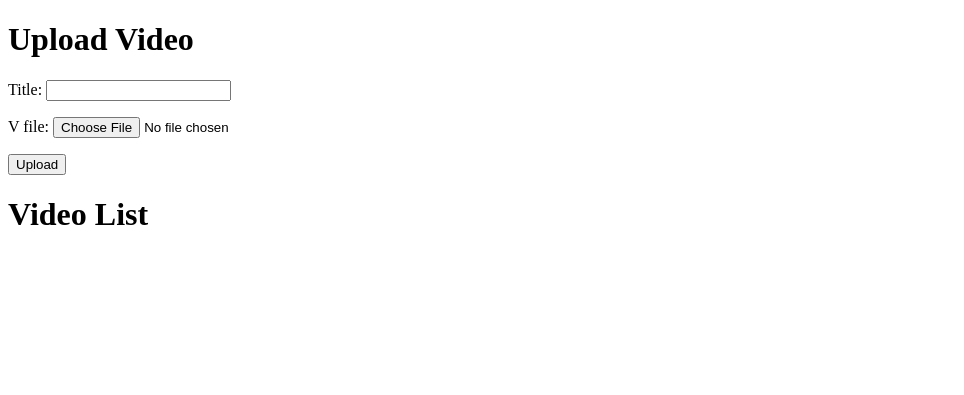
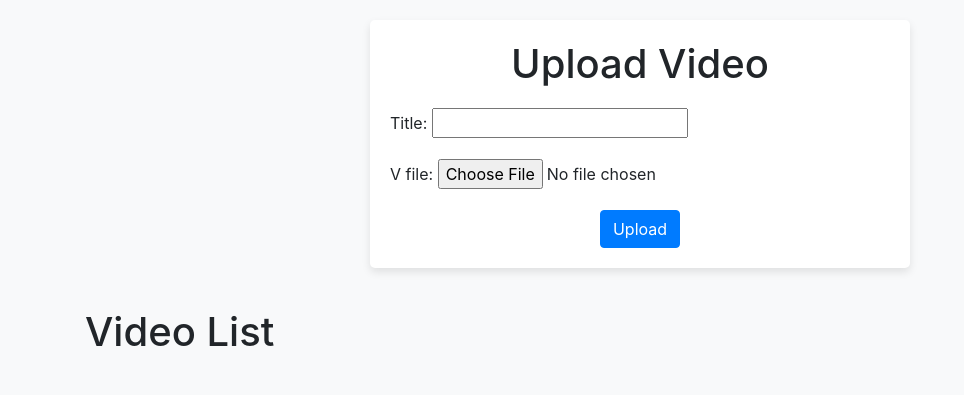
Before and after one commit to legionJP/Caption_Generator, a Django app: page / in a window 1280 px wide. Shown: the top 395 px of the page, without its empty margins (0-964 px from the left). Run offline with Django 4.2, Linux system fonts and the light colour scheme; data that the repository does not hold is empty; parts of the project's set-up code (start-up, migrations or seed data) failed here and were passed over; some libraries are stand-ins or nearby versions.

```diff
--- a/website/uploader/templates/uploader/home.html
+++ b/website/uploader/templates/uploader/home.html
@@ -5,50 +5,89 @@
     <meta charset="UTF-8">
     <meta name="viewport" content="width=device-width, initial-scale=1.0">
     <title>Video Uploader</title>
+    <!-- Bootstrap CSS -->
+    <link href="https://stackpath.bootstrapcdn.com/bootstrap/4.5.2/css/bootstrap.min.css" rel="stylesheet">
+    <style>
+        /* Custom styles */
+        body {
+            background-color: #f8f9fa;
+            padding: 20px;
+        }
+        h1 {
+            margin-bottom: 20px;
+        }
+        .video-card {
+            margin-bottom: 20px;
+        }
+        .video-container {
+            padding: 10px;
+            background-color: #fff;
+            border-radius: 5px;
+            box-shadow: 0 4px 8px rgba(0, 0, 0, 0.1);
+        }
+        .video-title {
+            font-size: 1.2em;
+            font-weight: bold;
+            margin-top: 10px;
+        }
+        .form-container {
+            padding: 20px;
+            background-color: #fff;
+            border-radius: 5px;
+            box-shadow: 0 4px 8px rgba(0, 0, 0, 0.1);
+            margin-bottom: 40px;
+        }
+    </style>
 </head>
 <body>
-    <h1>Upload Video</h1>
+    <div class="container">
+        <!-- Upload Form Section -->
+        <div class="row justify-content-center">
+            <div class="col-md-6">
+                <div class="form-container">
+                    <h1 class="text-center">Upload Video</h1>
                     <form method="post" enctype="multipart/form-data">
                         {% csrf_token %}
                         {{ form.as_p }}
-        <button type="submit">Upload</button>
+                        <div class="text-center">
+                            <button type="submit" class="btn btn-primary">Upload</button>
+                        </div>
                     </form>
+                </div>
+            </div>
+        </div>
 
+        <!-- Video List -->
+        <div class="row">
+            <div class="col-12">
                 <h1>Video List</h1>
-    <!-- <ul>
-        {% for video in videos %}
-        <li>{{ video.v_file.name }} - Processed: {{ video.processed_status }}</li>
-
-        <video width="640" height="360" controls>
-            <source src="{{ video.v_file.url }}" type="video/mp4">
-            {% for subtitle in video.subtitle_set.all %}
-            <track src="{{ subtitle.file.url }}" kind="subtitles" srclang="{{ subtitle.language }}" label="{{ subtitle.language }}">
-            {% endfor %}
-            Your browser does not support the video tag.
-        </video>
-
-        </li>
-        {% endfor %}
-    </ul> -->
+            </div>
 
             {% for video in videos %}
-    <video width="640" height="360" controls>
+            <div class="col-md-4">
+                <div class="video-container video-card">
+                    <video width="100%" height="auto" controls>
                         <!-- Video Source -->
                         <source src="{{ video.v_file.url }}" type="video/mp4">
-
                         <!-- Subtitles for multiple languages -->
                         {% for subtitle in video.video_subtitles.all %}
-        <track src="{{ subtitle.file.url }}" kind="subtitles" srclang="{{ subtitle.language }}" label="{{ subtitle.language }}">
+                        <track src="{{ subtitle.file.url }}" kind="subtitles" srclang="{{ subtitle.language }}" label="{{ subtitle.language }}" default>
                         {% endfor %}
-
                         <!-- Fallback message -->
                         Your browser does not support the video tag.
                     </video>
 
-    <h3>{{ video.title }}</h3>  <!-- Video Title -->
+                    <div class="video-title text-center">{{ video.title }}</div>  <!-- Video Title -->
+                </div>
+            </div>
             {% endfor %}
+        </div>
+    </div>
 
-
+    <!--  Bootstrap and JS dependencies -->
+    <script src="https://code.jquery.com/jquery-3.5.1.slim.min.js"></script>
+    <script src="https://cdn.jsdelivr.net/npm/@popperjs/core@2.9.2/dist/umd/popper.min.js"></script>
+    <script src="https://stackpath.bootstrapcdn.com/bootstrap/4.5.2/js/bootstrap.min.js"></script>
 </body>
 </html>
 {% endblock %}
```
Also changed, not shown: website/uploader/tasks.py (+40 -95 lines), website/vuploader/settings.py (+9 -4 lines), 3 other files. Lines whose indentation alone changed are shown as unchanged.
